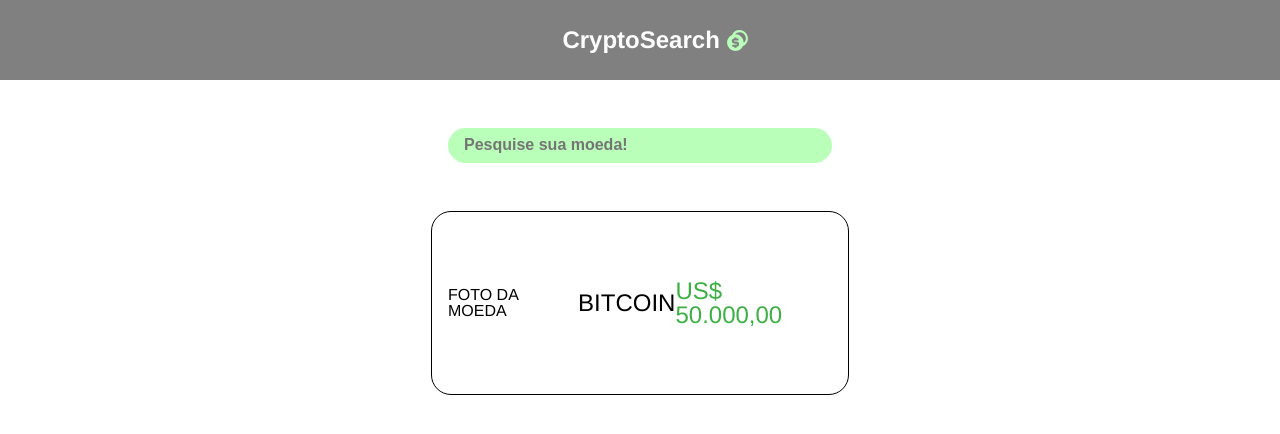
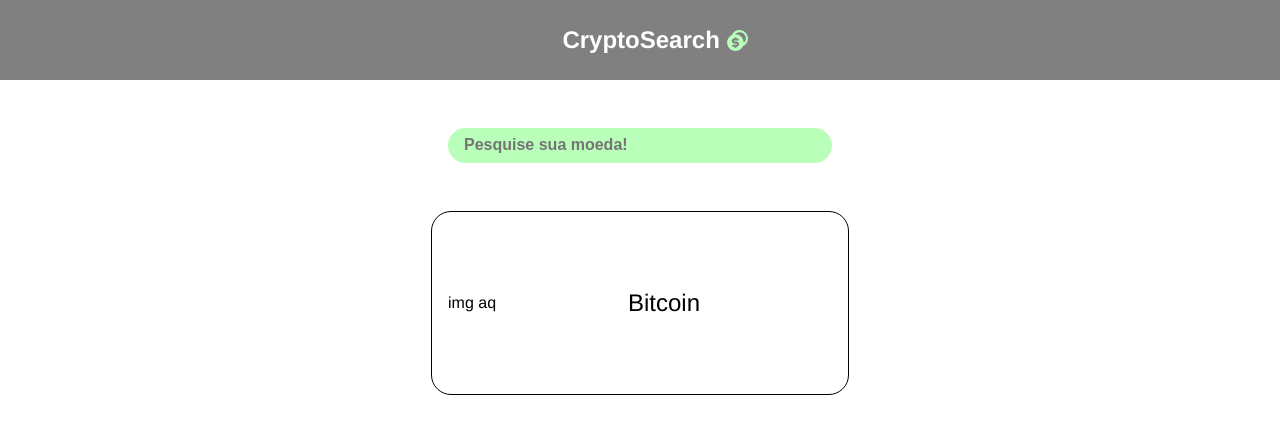
Before and after one commit to 1pedr1N/search_crypto, a Next.js app: page / in a window 1280 px wide. Shown: the top 434 px of the page. Built offline with nearby package versions, Linux system fonts and the light colour scheme; no server answers.

Commit message:
add things

```diff
--- a/package.json
+++ b/package.json
@@ -12,6 +12,7 @@
     "@types/node": "18.14.1",
     "@types/react": "18.0.28",
     "@types/react-dom": "18.0.11",
+    "axios": "^1.3.4",
     "eslint": "8.34.0",
     "eslint-config-next": "13.2.0",
     "next": "13.2.0",
--- a/src/components/compenentBox.tsx
+++ b/src/components/compenentBox.tsx
@@ -1,11 +1,13 @@
 import * as  S from '../styles/componentBox';
-
-const Box = () => {
+import { IBox } from '@/interfaces/box.interface';
+import Image from 'next/image';
+const Box = ({...props} : IBox) => {
     return (
         <S.Container>
-        <h1>FOTO DA MOEDA</h1>
-        <S.Text>BITCOIN</S.Text>
-        <S.Value>US$ 50.000,00</S.Value>
+      <h1>img aq</h1>
+        <S.Text>{props.title}</S.Text>
+        <S.Value>{props.value}</S.Value>
+
         </S.Container>
     );
     };
--- a/src/components/content.tsx
+++ b/src/components/content.tsx
@@ -1,14 +1,33 @@
 import * as S from '../styles/content';
+import { useEffect, useState } from 'react';
 import SearchBar from './search';
 import Box from './compenentBox';
+import { GetCoins } from '@/service/api';
+import { Coin } from '@/interfaces/coin.interface';
+import axios from 'axios';
 const MainContent = () => {
+const [coins, setCoins] = useState<Coin[]>([]);
+function getCoins() {
+  GetCoins().then((response) => {
+    setCoins(response.data);
+  }
+    );
+}
+useEffect(() => {
+    getCoins();
+}, []);
+
     return (
         <S.Container>
         <SearchBar />
         <S.Container>
 
-            <Box />
+            <Box
+            title='Bitcoin'
+            value={coins[0]?.data[0]?.rank}
+            />
         </S.Container>
+
 
         </S.Container>
     );
--- /dev/null
+++ b/src/interfaces/box.interface.ts
@@ -0,0 +1,5 @@
+export interface IBox {
+
+title: string;
+value:number;
+}
--- /dev/null
+++ b/src/service/api.config.ts
@@ -0,0 +1,3 @@
+ const API = 'https://pro-api.coinmarketcap.com/v1/cryptocurrency/map'
+ const APIKEY = '8b5ebbef-672c-4319-8a87-464cc2229131'
+export const API_LINK = `https://pro-api.coinmarketcap.com/v1/cryptocurrency/map?CMC_PRO_API_KEY=8b5ebbef-672c-4319-8a87-464cc2229131`
--- /dev/null
+++ b/src/service/api.ts
@@ -0,0 +1,9 @@
+import { API_LINK } from "./api.config";
+import axios from "axios";
+
+
+export const GetCoins = async () => {
+    const response = await axios.get(API_LINK)
+
+    return response.data;
+}
```
Also changed, not shown: src/interfaces/coin.interface.ts (added, +28 -0 lines), 1 other file (tests, documents, lock files or other folders).
